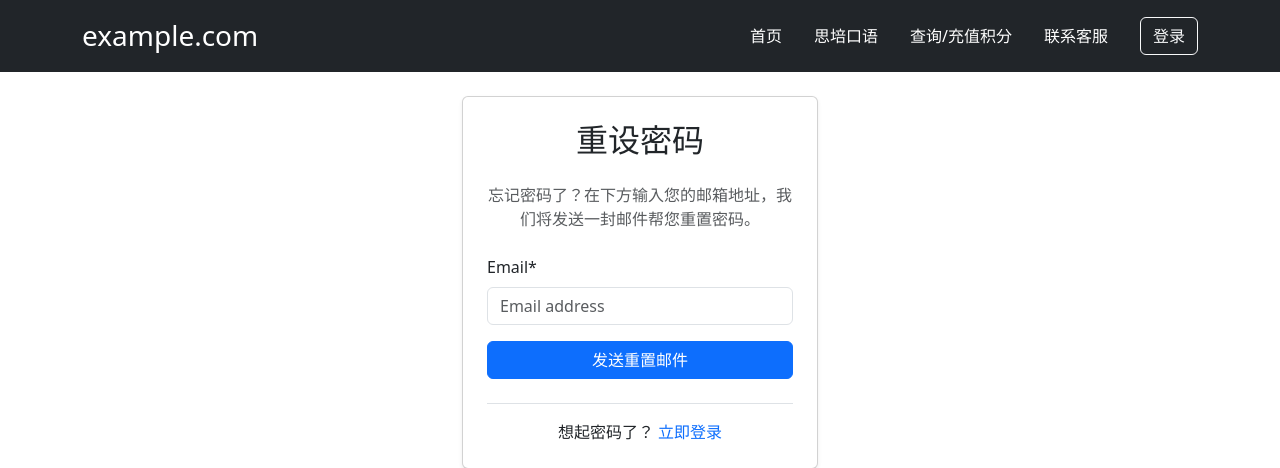
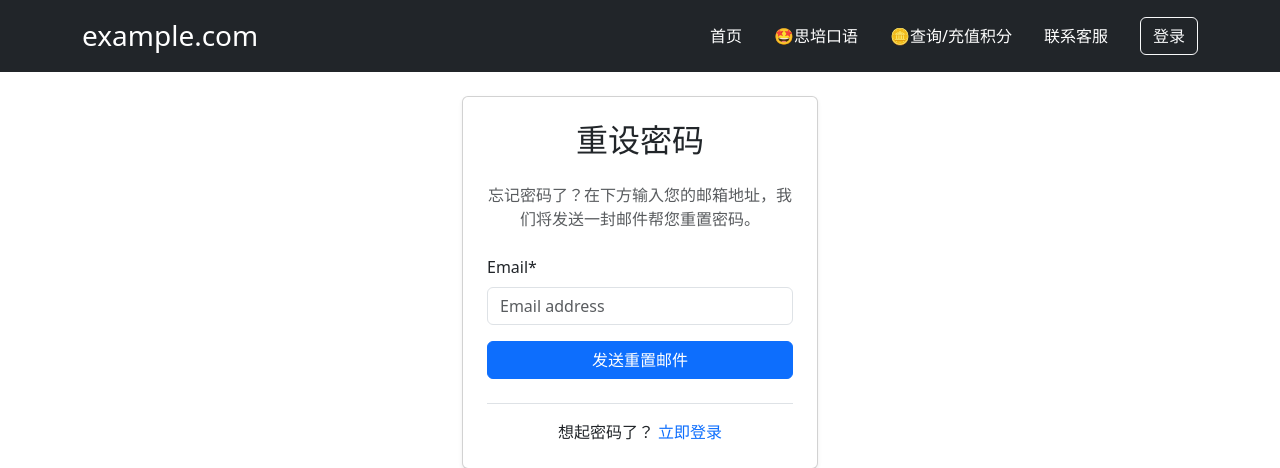
Before and after one commit to Aken-2019/celpip-llm-helper, a Django app: page /accounts/password/reset/ in a window 1280 px wide. Shown: the top 468 px of the page. Run offline with Django 5.2, Linux system fonts and the light colour scheme; data that the repository does not hold is empty; some libraries are stand-ins or nearby versions.

Commit message:
add emoji to important items

```diff
--- a/templates/base.html
+++ b/templates/base.html
@@ -29,10 +29,10 @@
                             <a class="nav-link text-white" href="{% url 'pages:home' %}">首页</a>
                         </li>
                         <li class="nav-item">
-                            <a class="nav-link text-white" href="{% url 'api2d:celpip-speaking' %}">思培口语</a>
+                            <a class="nav-link text-white" href="{% url 'api2d:celpip-speaking' %}">🤩思培口语</a>
                         </li>
                         <li class="nav-item">
-                            <a class="nav-link text-white" href="{% url 'api2d:api-key' %}">查询/充值积分</a>
+                            <a class="nav-link text-white" href="{% url 'api2d:api-key' %}">🪙查询/充值积分</a>
                         </li>
                         <li class="nav-item">
                             <a class="nav-link text-white" href="{% url 'pages:page_detail' slug='contact' %}">联系客服</a>
```
